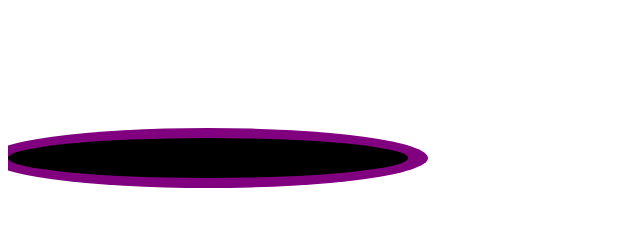
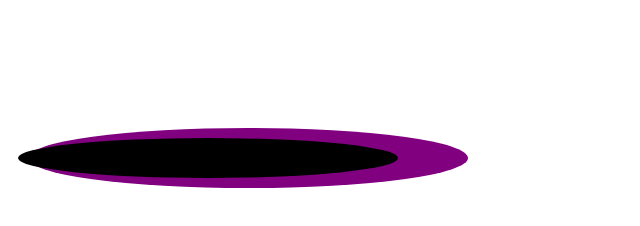
Before and after one commit to white-Xia/white-Xia.github.io, a plain HTML site: page learn/svg/case/ellipse3.html in a window 1280 px wide. Shown: the whole page, without its empty margins (0-640 px from the left). Drawn offline with Linux system fonts and the light colour scheme.

Commit message:
Update and rename ellipse4.html to ellipse3.html

```diff
--- a/learn/svg/case/ellipse4.html
+++ b/learn/svg/case/ellipse3.html
@@ -5,8 +5,8 @@
 <svg width="100%" height="100%" version="1.1"
 xmlns="http://www.w3.org/2000/svg">
 
-<ellipse cx="200" cy="150" rx="220" ry="30"
+<ellipse cx="240" cy="150" rx="220" ry="30"
 style="fill:purple"/>
-<ellipse cx="200" cy="150" rx="200" ry="20"
+<ellipse cx="200" cy="150" rx="190" ry="20"
 style="yellow"/>
 </svg>
```
